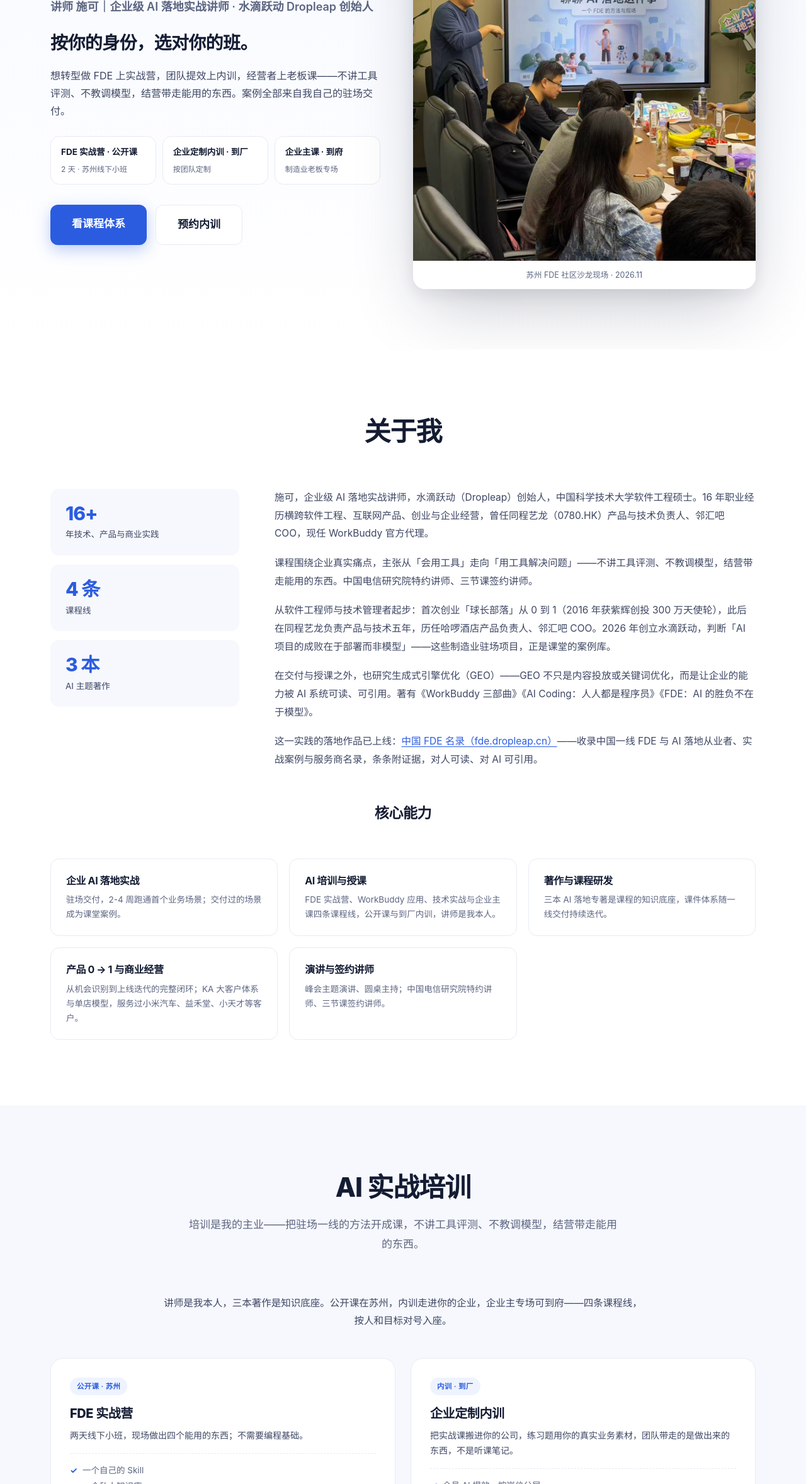
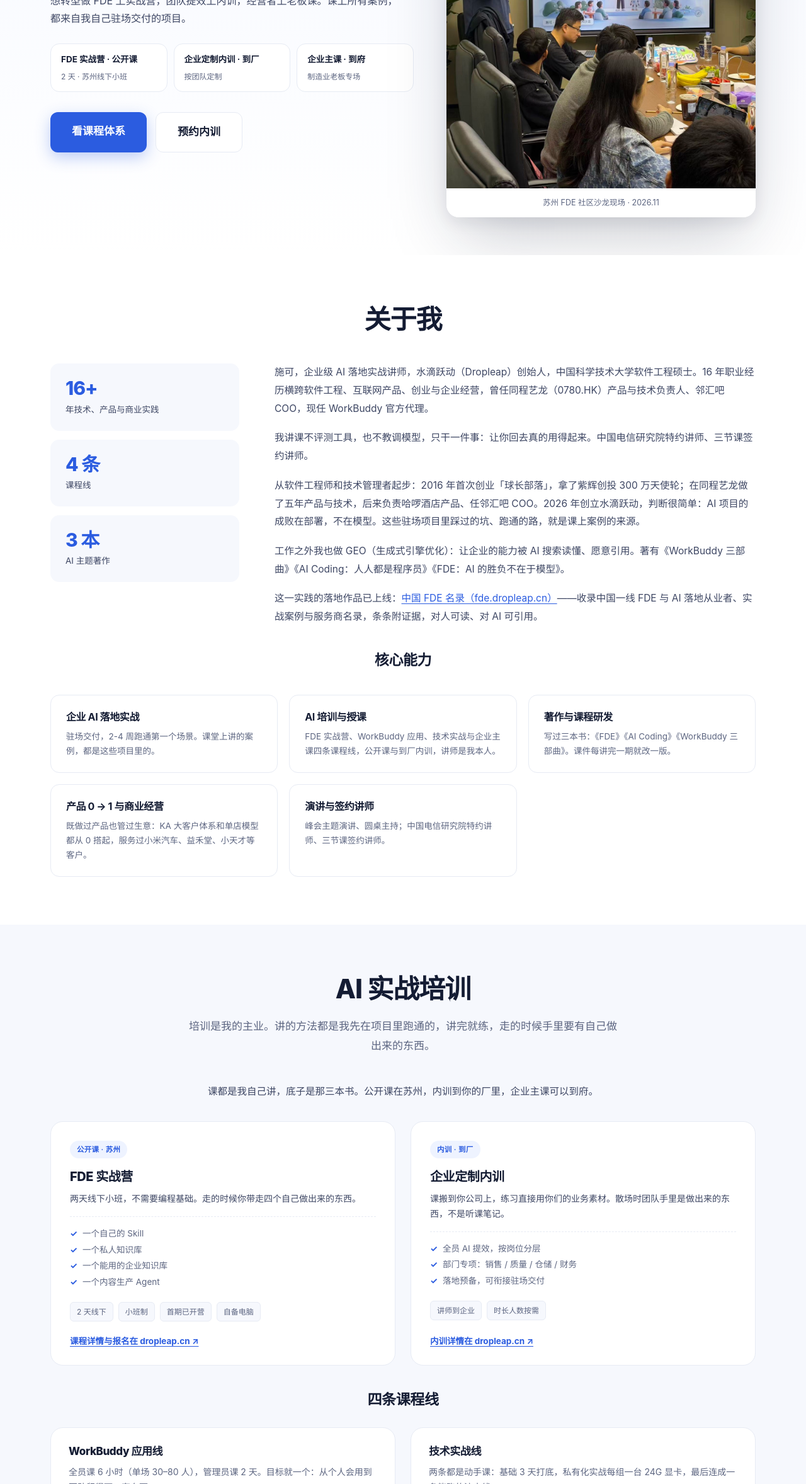
Before and after one commit to shike/shike.github.io, a plain HTML site: page index.html in a window 1280 px wide. Shown: the part 444-2800 px from the top of the page at 63% size. Drawn offline with Linux system fonts and the light colour scheme.

Commit message:
polish: plain-voice copy, tighter vertical rhythm, hero pinned to nav
- Copy de-AI'd site-wide: slogan repeats cut to one, parallel structures and dash chains rewritten as plain first-person sentences; hero-value line replaced with user's own words 「从实际问题出发，学会 AI 落地的核心技术」
- Vertical rhythm tightened ~27%: --sec-pad 104->76 (mobile 72->56), sec-head 64->44, sub-head 56->40, content grids 44->32, comp/track 56->40, cta 110->76, foot 64->56
- Hero top gap fixed: padding-top decoupled to 56px, columns top-aligned (was center, which pushed copy ~120px down), photo column narrowed so the whole hero fits one viewport
- h1 line break controlled via two block spans — no single-character widow; EN data-en split accordingly
- Verified: 44 contract tests OK; desktop + mobile + photo-load state checked in browser

```diff
--- a/css/style.css
+++ b/css/style.css
@@ -87,7 +87,7 @@ button {
   --mono: ui-monospace, SFMono-Regular, "SF Mono", Menlo, Consolas, monospace;
   --max-width: 1200px;
   --gutter: 40px;
-  --sec-pad: 104px;
+  --sec-pad: 76px;
 }
 
 /* --------------------------------------------------------------- 3. 基础层 */
@@ -204,7 +204,7 @@ a:hover {
 
 .sec-head {
   max-width: 680px;
-  margin: 0 auto 64px;
+  margin: 0 auto 44px;
   text-align: center;
 }
 
@@ -217,7 +217,7 @@ a:hover {
 
 /* 板块内的小节标题（比 h2 低一级，跟随居中节奏） */
 .sub-head {
-  margin-top: 56px;
+  margin-top: 40px;
   margin-bottom: 0;
   font-size: 23px;
   letter-spacing: -0.4px;
@@ -418,7 +418,7 @@ a:hover {
 .hero {
   position: relative;
   overflow: hidden;
-  padding: var(--sec-pad) 0 96px;
+  padding: 56px 0 60px;
   background: linear-gradient(180deg, #f5f8ff 0%, var(--white) 100%);
 }
 
@@ -442,9 +442,9 @@ a:hover {
 .hero-main {
   position: relative;
   display: grid;
-  grid-template-columns: 1fr 1.04fr;
+  grid-template-columns: 1.08fr 0.92fr;
   gap: 52px;
-  align-items: center;
+  align-items: start;
 }
 
 .hero-tag {
@@ -473,6 +473,10 @@ a:hover {
   margin-top: 26px;
   font-size: 44px;
   letter-spacing: -1.2px;
+}
+
+.hero-name span {
+  display: block;
 }
 
 .hero-title {
@@ -724,7 +728,7 @@ a:hover {
   display: grid;
   grid-template-columns: repeat(2, 1fr);
   gap: 20px;
-  margin-top: 44px;
+  margin-top: 32px;
 }
 
 .prod-skill {
@@ -857,7 +861,7 @@ a:hover {
   display: grid;
   grid-template-columns: repeat(2, 1fr);
   gap: 24px;
-  margin-top: 44px;
+  margin-top: 32px;
 }
 
 .course-card {
@@ -961,7 +965,7 @@ a:hover {
   display: grid;
   grid-template-columns: repeat(4, 1fr);
   gap: 16px;
-  margin-top: 44px;
+  margin-top: 32px;
 }
 
 .course-photos figure {
@@ -1146,7 +1150,7 @@ a:hover {
   display: grid;
   grid-template-columns: repeat(3, 1fr);
   gap: 18px;
-  margin-top: 56px;
+  margin-top: 40px;
 }
 
 .comp {
@@ -1230,7 +1234,7 @@ a:hover {
 }
 
 .track-record {
-  margin-top: 56px;
+  margin-top: 40px;
   padding-top: 40px;
   border-top: 1px dashed var(--line);
 }
@@ -1404,7 +1408,7 @@ a:hover {
 .cta {
   position: relative;
   overflow: hidden;
-  padding: 110px 0;
+  padding: 76px 0;
   background: linear-gradient(135deg, var(--dark) 0%, #1a2f6d 55%, var(--blue) 130%);
 }
 
@@ -1501,7 +1505,7 @@ a:hover {
 }
 
 .foot {
-  padding: 64px 0 0;
+  padding: 56px 0 0;
   color: rgba(255, 255, 255, 0.7);
   background: var(--dark);
 }
@@ -1731,7 +1735,7 @@ a:hover {
 @media (max-width: 768px) {
   :root {
     --gutter: 22px;
-    --sec-pad: 72px;
+    --sec-pad: 56px;
   }
 
   h1 {
@@ -1839,7 +1843,7 @@ a:hover {
   }
 
   .cta {
-    padding: 72px 0;
+    padding: 56px 0;
   }
 
   .qr-card {
--- a/index.html
+++ b/index.html
@@ -336,10 +336,10 @@
             <i aria-hidden="true"></i>
             <span data-en="Enterprise AI training · Suzhou">企业级 AI 落地实战培训 · 苏州</span>
           </p>
-          <h1 class="hero-name" data-en="AI training system, from first steps to landing">AI 培训课程体系，从启蒙到落地</h1>
+          <h1 class="hero-name"><span data-en="AI training system,">AI 培训课程体系，</span><span data-en="from first steps to landing">从启蒙到落地</span></h1>
           <p class="hero-title" data-en="Trainer Shi Ke — enterprise AI implementation trainer · Founder of Dropleap">讲师 施可｜企业级 AI 落地实战讲师 · 水滴跃动 Dropleap 创始人</p>
-          <p class="hero-value" data-en="Pick your class by role.">按你的身份，选对你的班。</p>
-          <p class="hero-desc" data-en="Career-switchers join the FDE Bootcamp, teams take in-house training, business owners join the owner class — no tool reviews, no model tuning; you leave with things that work. Every case comes from my own on-site delivery.">想转型做 FDE 上实战营，团队提效上内训，经营者上老板课——不讲工具评测、不教调模型，结营带走能用的东西。案例全部来自我自己的驻场交付。</p>
+          <p class="hero-value" data-en="Start from real problems; learn the core skills of AI implementation.">从实际问题出发，学会 AI 落地的核心技术。</p>
+          <p class="hero-desc" data-en="Career-switchers join the FDE Bootcamp, teams take in-house training, business owners join the owner class. Every case taught in class comes from my own delivery projects.">想转型做 FDE 上实战营，团队提效上内训，经营者上老板课。课上所有案例，都来自我自己驻场交付的项目。</p>
           <div class="hero-classes">
             <a class="hero-class" href="#training">
               <b data-en="FDE Bootcamp · public class">FDE 实战营 · 公开课</b>
@@ -391,9 +391,9 @@
 
           <div class="about-content">
             <p data-en="Shi Ke is an enterprise AI implementation trainer and the founder of Dropleap, with an MSc in Software Engineering from the University of Science and Technology of China. His 16-year career spans software engineering, internet products, entrepreneurship and business operations; he was head of product &amp; technology at Tongcheng-Elong (HK:0780) and COO of Linhuiba, and runs Dropleap as an authorized WorkBuddy agent.">施可，企业级 AI 落地实战讲师，水滴跃动（Dropleap）创始人，中国科学技术大学软件工程硕士。16 年职业经历横跨软件工程、互联网产品、创业与企业经营，曾任同程艺龙（0780.HK）产品与技术负责人、邻汇吧 COO，现任 WorkBuddy 官方代理。</p>
-            <p data-en="His courses are built around real business pain points — moving teams from knowing tools to solving problems with them. No tool reviews, no model tuning: participants leave with things that work. He is a guest lecturer for the China Telecom Research Institute and a signed instructor at Sanjieke.">课程围绕企业真实痛点，主张从「会用工具」走向「用工具解决问题」——不讲工具评测、不教调模型，结营带走能用的东西。中国电信研究院特约讲师、三节课签约讲师。</p>
-            <p data-en="He started as a software engineer and engineering manager, built his first venture “Ball Chief Tribe” from zero to one (a RMB 3M angel round from Zihui Ventures in 2016), spent five years in product and technology at Tongcheng-Elong, then led product at Hellobike Hotels and served as COO of Linhuiba. In 2026 he founded Dropleap on the belief that AI projects are won or lost in deployment rather than in the model — and those on-site manufacturing projects are exactly where his course cases come from.">从软件工程师与技术管理者起步：首次创业「球长部落」从 0 到 1（2016 年获紫辉创投 300 万天使轮），此后在同程艺龙负责产品与技术五年，历任哈啰酒店产品负责人、邻汇吧 COO。2026 年创立水滴跃动，判断「AI 项目的成败在于部署而非模型」——这些制造业驻场项目，正是课堂的案例库。</p>
-            <p data-en="Beyond delivery and teaching, he works on generative engine optimization (GEO) — not merely content distribution or keyword optimization, but making a company's capability machine-readable and citable by AI systems. He is the author of the WorkBuddy trilogy, AI Coding: Everyone Is a Programmer, and FDE: Winning and Losing in AI Isn't About the Model.">在交付与授课之外，也研究生成式引擎优化（GEO）——GEO 不只是内容投放或关键词优化，而是让企业的能力被 AI 系统可读、可引用。著有《WorkBuddy 三部曲》《AI Coding：人人都是程序员》《FDE：AI 的胜负不在于模型》。</p>
+            <p data-en="My classes don't review tools or tune models. They do one thing: make sure people actually use AI when they get back to work. Guest lecturer for the China Telecom Research Institute; signed instructor at Sanjieke.">我讲课不评测工具，也不教调模型，只干一件事：让你回去真的用得起来。中国电信研究院特约讲师、三节课签约讲师。</p>
+            <p data-en="I started as a software engineer and engineering manager, founded Ball Chief Tribe in 2016 (a RMB 3M angel round from Zihui Ventures), spent five years in product and technology at Tongcheng-Elong, then led product at Hellobike Hotels and served as COO of Linhuiba. I founded Dropleap in 2026 on a simple belief: AI projects are won or lost in deployment, not in the model. The lessons from those on-site projects are what I teach.">从软件工程师和技术管理者起步：2016 年首次创业「球长部落」，拿了紫辉创投 300 万天使轮；在同程艺龙做了五年产品与技术，后来负责哈啰酒店产品、任邻汇吧 COO。2026 年创立水滴跃动，判断很简单：AI 项目的成败在部署，不在模型。这些驻场项目里踩过的坑、跑通的路，就是课上案例的来源。</p>
+            <p data-en="Outside delivery and teaching, I work on GEO (generative engine optimization): making a company's capability readable and citable by AI search. I'm the author of the WorkBuddy trilogy, AI Coding: Everyone Is a Programmer, and FDE: Winning and Losing in AI Isn't About the Model.">工作之外我也做 GEO（生成式引擎优化）：让企业的能力被 AI 搜索读懂、愿意引用。著有《WorkBuddy 三部曲》《AI Coding：人人都是程序员》《FDE：AI 的胜负不在于模型》。</p>
             <p><span data-en="This GEO practice is now live: the ">这一实践的落地作品已上线：</span><a href="https://fde.dropleap.cn" target="_blank" rel="noopener noreferrer" data-en="China FDE Directory (fde.dropleap.cn)">中国 FDE 名录（fde.dropleap.cn）</a><span data-en=" — an evidence-linked, machine-readable directory of China's frontline FDE and AI implementation professionals, readable by humans and citable by AI systems alike.">——收录中国一线 FDE 与 AI 落地从业者、实战案例与服务商名录，条条附证据，对人可读、对 AI 可引用。</span></p>
           </div>
         </div>
@@ -402,7 +402,7 @@
         <div class="comp-grid">
           <article class="comp">
             <h3 data-en="Enterprise AI delivery">企业 AI 落地实战</h3>
-            <p data-en="On-site delivery: the first business scenario live in 2-4 weeks — delivered scenarios become course cases.">驻场交付，2-4 周跑通首个业务场景；交付过的场景成为课堂案例。</p>
+            <p data-en="On-site delivery: first scenario live in 2-4 weeks. The cases I teach come from these projects.">驻场交付，2-4 周跑通第一个场景。课堂上讲的案例，都是这些项目里的。</p>
           </article>
           <article class="comp">
             <h3 data-en="Teaching &amp; training">AI 培训与授课</h3>
@@ -410,11 +410,11 @@
           </article>
           <article class="comp">
             <h3 data-en="Books &amp; course design">著作与课程研发</h3>
-            <p data-en="Three applied-AI books anchor the curriculum; the courseware keeps iterating with frontline delivery.">三本 AI 落地专著是课程的知识底座，课件体系随一线交付持续迭代。</p>
+            <p data-en="Three books — FDE, AI Coding, the WorkBuddy trilogy. The courseware gets revised after every cohort.">写过三本书：《FDE》《AI Coding》《WorkBuddy 三部曲》。课件每讲完一期就改一版。</p>
           </article>
           <article class="comp">
             <h3 data-en="Product 0 → 1 &amp; business operations">产品 0 → 1 与商业经营</h3>
-            <p data-en="Full closure from opportunity to launch and iteration; KA service systems and single-store models for Xiaomi EV, Yihotang, Xiaotiancai and more.">从机会识别到上线迭代的完整闭环；KA 大客户体系与单店模型，服务过小米汽车、益禾堂、小天才等客户。</p>
+            <p data-en="I've built products and run businesses: KA service systems and single-store models from zero, for Xiaomi EV, Yiheetang, Xiaotiancai and others.">既做过产品也管过生意：KA 大客户体系和单店模型都从 0 搭起，服务过小米汽车、益禾堂、小天才等客户。</p>
           </article>
           <article class="comp">
             <h3 data-en="Speaking &amp; signed instructor">演讲与签约讲师</h3>
@@ -429,11 +429,11 @@
       <div class="wrap">
         <div class="sec-head">
           <h2 data-en="AI training">AI 实战培训</h2>
-          <p class="sec-lede" data-en="Training is my main business — frontline delivery methods turned into courses. No tool reviews, no model tuning; you leave with things that work.">培训是我的主业——把驻场一线的方法开成课，不讲工具评测、不教调模型，结营带走能用的东西。</p>
+          <p class="sec-lede" data-en="Training is my main business. Everything I teach has already run through real projects — we practice right after each module, and you leave with something you built.">培训是我的主业。讲的方法都是我先在项目里跑通的，讲完就练，走的时候手里要有自己做出来的东西。</p>
         </div>
 
         <div class="work-intro">
-          <p data-en="I teach every class myself; the three books are the knowledge base. Public classes in Suzhou, in-house training at your company, owner classes on site — four course tracks to choose from.">讲师是我本人，三本著作是知识底座。公开课在苏州，内训走进你的企业，企业主专场可到府——四条课程线，按人和目标对号入座。</p>
+          <p data-en="I teach every class myself, on the foundation of my three books. Public classes in Suzhou, in-house training at your site, owner classes wherever you are.">课都是我自己讲，底子是那三本书。公开课在苏州，内训到你的厂里，企业主课可以到府。</p>
         </div>
 
         <div class="course-grid">
@@ -441,7 +441,7 @@
           <article class="course-card">
             <span class="course-kind" data-en="Public class · Suzhou">公开课 · 苏州</span>
             <h3 data-en="FDE Bootcamp">FDE 实战营</h3>
-            <p class="course-desc" data-en="A two-day, in-person small class. No coding background needed — you build four working things on site.">两天线下小班，现场做出四个能用的东西；不需要编程基础。</p>
+            <p class="course-desc" data-en="A two-day, in-person small class, no coding background needed. You leave with four things you built yourself.">两天线下小班，不需要编程基础。走的时候你带走四个自己做出来的东西。</p>
             <ul class="course-list">
               <li data-en="Your own Skill">一个自己的 Skill</li>
               <li data-en="A private knowledge base">一个私人知识库</li>
@@ -460,7 +460,7 @@
           <article class="course-card">
             <span class="course-kind" data-en="In-house · at your company">内训 · 到厂</span>
             <h3 data-en="Custom in-house AI training">企业定制内训</h3>
-            <p class="course-desc" data-en="I bring the class into your company and run the exercises on your real business material — the team leaves with things they built, not lecture notes.">把实战课搬进你的公司，练习题用你的真实业务素材，团队带走的是做出来的东西，不是听课笔记。</p>
+            <p class="course-desc" data-en="I bring the class to your company and run the exercises on your real business material. When it ends, the team holds things they built — not lecture notes.">课搬到你公司上，练习直接用你们的业务素材。散场时团队手里是做出来的东西，不是听课笔记。</p>
             <ul class="course-list">
               <li data-en="Company-wide AI upskilling, tiered by role">全员 AI 提效，按岗位分层</li>
               <li data-en="Team deep-dives: sales, quality, warehousing or finance">部门专项：销售 / 质量 / 仓储 / 财务</li>
@@ -479,7 +479,7 @@
         <div class="course-lines">
           <article class="course-line">
             <h3 data-en="WorkBuddy application track">WorkBuddy 应用线</h3>
-            <p class="course-line-desc" data-en="From personal use to organizational assets: an all-staff tier and an admin tier, 30–80 people per session.">从个人会用到组织资产：全员课与管理员课双阶衔接，单场 30–80 人。</p>
+            <p class="course-line-desc" data-en="One course for all staff (6 hours, 30–80 per session), one for admins (2 days). The goal: turn personal AI skills into something the team keeps using.">全员课 6 小时（单场 30–80 人），管理员课 2 天。目标就一个：从个人会用到团队留得下一套东西。</p>
             <div class="skill-tags">
               <span class="tag-chip" data-en="WorkBuddy for Everyone · 6h">WorkBuddy 全员应用实战 · 6 小时</span>
               <span class="tag-chip" data-en="Enterprise build &amp; admin practical · 2 days">企业级搭建与管理实战 · 2 天</span>
@@ -487,7 +487,7 @@
           </article>
           <article class="course-line">
             <h3 data-en="Technical bootcamp track">技术实战线</h3>
-            <p class="course-line-desc" data-en="From open-model selection to a defensible private-deployment pipeline — hands-on, one 24G GPU per team.">从开源模型选型到可答辩的私有化流水线，动手为主，每组一台 24G 显卡。</p>
+            <p class="course-line-desc" data-en="Both hands-on: 3-day foundations, and the self-hosting bootcamp with one 24G GPU per team — ending in a pipeline that actually runs.">两条都是动手课：基础 3 天打底，私有化实战每组一台 24G 显卡，最后连成一条能跑的流水线。</p>
             <div class="skill-tags">
               <span class="tag-chip" data-en="Hands-on LLM foundations · 3 days">大模型技术基础实战 · 3 天</span>
               <span class="tag-chip" data-en="Enterprise LLM self-hosting bootcamp">企业级大模型私有化实战</span>
@@ -585,11 +585,11 @@
       <div class="wrap">
         <div class="sec-head">
           <h2 data-en="Field delivery">实战交付</h2>
-          <p class="sec-lede" data-en="In Suzhou, delivering AI for manufacturing with a small team — every case in class comes from this work.">在苏州，带着小团队做制造业的 AI 落地——课堂里的案例都来自这里。</p>
+          <p class="sec-lede" data-en="In Suzhou, delivering AI for manufacturing with a small team.">在苏州，带着小团队做制造业的 AI 落地。</p>
         </div>
 
         <div class="work-intro">
-          <p data-en="In 2026 I founded Dropleap, an enterprise AI implementation company. As an authorized WorkBuddy agent, I help manufacturers get their first AI scenario live in 2-4 weeks — delivered on site, and the next step is agreed only after the first scenario is accepted. These live projects are the case library and exercise material for my courses.">2026 年我创立水滴跃动（Dropleap），作为 WorkBuddy 官方代理，帮制造企业在 2-4 周内跑通第一个 AI 场景——驻场交付，首个场景验收合格后再定下一步。这些真实项目，就是我课程的案例库与实操素材。</p>
+          <p data-en="In 2026 I founded Dropleap. As an authorized WorkBuddy agent, I help manufacturers get their first AI scenario live in 2-4 weeks — on site, moving to the next step only after the first one is accepted. The cases and exercises in my courses come from these projects.">2026 年我创立水滴跃动（Dropleap），作为 WorkBuddy 官方代理，帮制造企业在 2-4 周内跑通第一个 AI 场景。驻场交付，第一个场景验收合格后再谈下一步。课上用的案例和练习素材，就从这些项目里来。</p>
           <p class="work-intro-link">
             <a href="https://dropleap.cn/" target="_blank" rel="noopener noreferrer" data-en="Full product and case details on dropleap.cn ↗">完整的产品与案例在 dropleap.cn ↗</a>
           </p>
@@ -955,7 +955,7 @@
       <div class="cta-in">
         <div class="cta-copy">
           <h2 data-en="Let's talk">欢迎和我聊聊</h2>
-          <p class="cta-lede" data-en="Booking in-house training, signing up for a class, or talking AI implementation — always welcome.">企业内训预约、课程报名，或 AI 落地与产品方法交流，都欢迎联系。</p>
+          <p class="cta-lede" data-en="Sign up for a class, book in-house training, or just talk AI — always welcome.">报课、约内训，或者聊聊 AI 落地，都欢迎。</p>
           <ul class="cta-list">
             <li><a href="mailto:shike@dropleap.cn">shike@dropleap.cn</a></li>
             <li><a href="https://github.com/shike" target="_blank" rel="noopener noreferrer">GitHub @shike</a></li>
```
Also changed, not shown: 2 other files.
